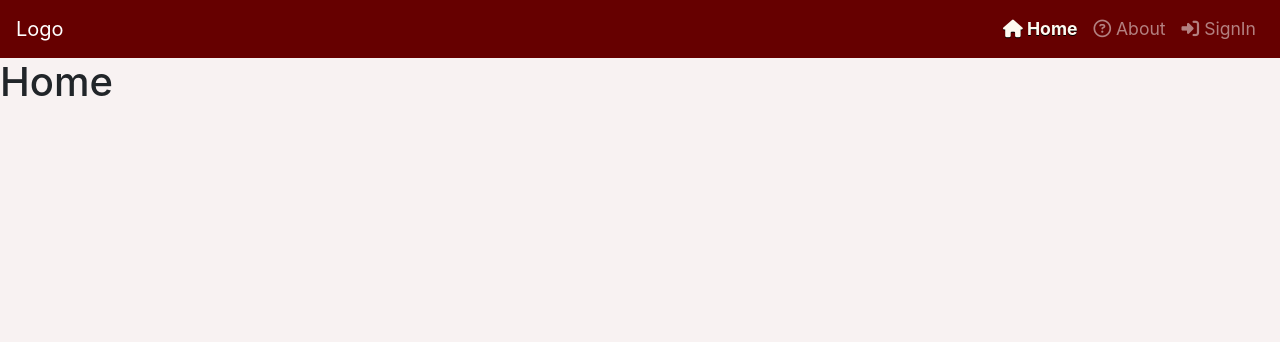
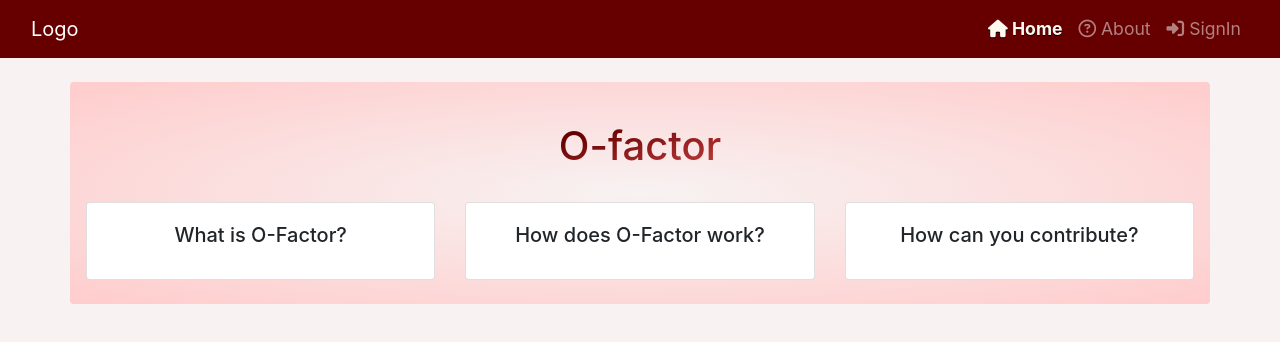
Before and after one commit to iamakshat01/bloodfinder-frontend, a React (Create React App) app: page /home in a window 1280 px wide. Shown: the top 342 px of the page. Built offline with nearby package versions, Linux system fonts and the light colour scheme; no server answers.

Commit message:
Upgraded Nav

```diff
--- a/public/index.html
+++ b/public/index.html
@@ -25,7 +25,7 @@
       work correctly both with client-side routing and a non-root public URL.
       Learn how to configure a non-root public URL by running `npm run build`.
     -->
-    <title>O-Factor</title>
+    <title>O-factor</title>
   </head>
   <body>
     <noscript>You need to enable JavaScript to run this app.</noscript>
--- a/src/components/HomeComponent.js
+++ b/src/components/HomeComponent.js
@@ -2,9 +2,44 @@ import React from 'react';
 
 const Home = () =>{
     return (
-        <h1>
-            Home
-        </h1>
+        <div className="container p-3 mygrad mt-4 rounded">
+            <div className="row p-2">
+                <div className="col-12 p-3">
+                    <div className="container">
+                        <h1 className="text-center"><span className="bg-grad-clip">O-factor</span></h1>
+                    </div>
+                </div>
+            </div>
+            <div className="row p2">
+                <div className="col-12 col-md-4 mb-2">
+                    <div className="card">
+                        <div className="card-body">
+                            <div className="card-title text-center">
+                                <h5>What is O-Factor?</h5>
+                            </div>
+                        </div>
+                    </div>
+                </div>
+                <div className="col-12 col-md-4 mb-2">
+                    <div className="card">
+                        <div className="card-body">
+                            <div className="card-title text-center">
+                                <h5>How does O-Factor work?</h5>
+                            </div>
+                        </div>
+                    </div>
+                </div>
+                <div className="col-12 col-md-4">
+                    <div className="card">
+                        <div className="card-body">
+                            <div className="card-title text-center">
+                                <h5>How can you contribute?</h5>
+                            </div>
+                        </div>
+                    </div>
+                </div>
+            </div>
+        </div>
     );
 };
 
--- a/src/components/NavComponent.js
+++ b/src/components/NavComponent.js
@@ -23,36 +23,38 @@ function NavItems(props){
     }
     else if(props.user && props.category==='med'){
         items.push([
-            <li className='nav-item' key='medReqGen'>
-                <NavLink  activeStyle={{color: 'floralwhite', fontWeight: 'bold', textShadow: 'black 0px 1px'}} className='nav-link' to={`/med/${props.user._id}/generateRequest`} > <i class="fab fa-creative-commons-sampling"></i> Generate Request</NavLink>
-            </li>,
-            <li className='nav-item' key='medReqs'>
-                <NavLink  activeStyle={{color: 'floralwhite', fontWeight: 'bold', textShadow: 'black 0px 1px'}} className='nav-link' to={`/med/${props.user._id}/requests`} > <i className='far fa-paper-plane' /> Requests</NavLink>
-            </li>,
-            <li className='nav-item' key='medProfile'>
-                <NavLink  activeStyle={{color: 'floralwhite', fontWeight: 'bold', textShadow: 'black 0px 1px'}} className='nav-link' to={`/med/${props.user._id}/profile`} > <i className='far fa-user-circle' /> Profile</NavLink>
-            </li>,
             <li className='nav-item' key='about'>
                 <NavLink  activeStyle={{color: 'floralwhite', fontWeight: 'bold', textShadow: 'black 0px 1px'}} className='nav-link' to='/about'> <i className='far fa-question-circle' /> About</NavLink>
             </li>,
-            <li className='nav-item' key='medSignOut'>
-                <NavLink  activeStyle={{color: 'floralwhite', fontWeight: 'bold', textShadow: 'black 0px 1px'}} onClick={props.logOut} className='nav-link' to='/auth/signout' > SignOut</NavLink>
+            <li className='nav-item dropdown' key="med">
+                <a className="nav-link dropdown-toggle" href="#" id="navbarDropdown1" role="button" data-toggle="dropdown" aria-haspopup="true" aria-expanded="false">
+                    <span className="rounded-circle bg-success">{props.user.name}</span>
+                </a>
+                <div className="dropdown-menu dropdown-menu-md-right" aria-labelledby="navbarDropdown1">
+                    <NavLink  activeStyle={{color: 'floralwhite', fontWeight: 'bold', textShadow: 'black 0px 1px'}} className='nav-link dropdown-item' to={`/med/${props.user._id}/generateRequest`} > <i class="fab fa-creative-commons-sampling"></i> Generate Request</NavLink>
+                    <NavLink  activeStyle={{color: 'floralwhite', fontWeight: 'bold', textShadow: 'black 0px 1px'}} className='nav-link dropdown-item' to={`/med/${props.user._id}/requests`} > <i className='far fa-paper-plane' /> Requests</NavLink>
+                    <NavLink  activeStyle={{color: 'floralwhite', fontWeight: 'bold', textShadow: 'black 0px 1px'}} className='nav-link dropdown-item' to={`/med/${props.user._id}/profile`} > <i className='far fa-user-circle' /> Profile</NavLink>
+                    <div class="dropdown-divider"></div>
+                    <NavLink  activeStyle={{color: 'floralwhite', fontWeight: 'bold', textShadow: 'black 0px 1px'}} onClick={props.logOut} className='nav-link dropdown-item' to='/auth/signout' > SignOut</NavLink>
+                </div>
             </li>
         ]);
     }
     else if(props.user && props.category==='donor'){
         items.push([
-            <li className='nav-item' key='donorInbox'>
-                <NavLink  activeStyle={{color: 'floralwhite', fontWeight: 'bold', textShadow: 'black 0px 1px'}} className='nav-link' to={`/donor/${props.user._id}/inbox`} > <i className='fas fa-inbox' /> Inbox</NavLink>
-            </li>,
-            <li className='nav-item' key='donorProfile'>
-                <NavLink  activeStyle={{color: 'floralwhite', fontWeight: 'bold', textShadow: 'black 0px 1px'}} className='nav-link' to={`/donor/${props.user._id}/profile`} > <i className='far fa-user-circle' /> Profile</NavLink>
-            </li>,
             <li className='nav-item' key='about'>
                 <NavLink  activeStyle={{color: 'floralwhite', fontWeight: 'bold', textShadow: 'black 0px 1px'}} className='nav-link' to='/about'> <i className='far fa-question-circle' /> About</NavLink>
             </li>,
-            <li className='nav-item' key='donorSignOut'>
-                <NavLink  activeStyle={{color: 'floralwhite', fontWeight: 'bold', textShadow: 'black 0px 1px'}} className='nav-link' onClick={props.logOut} to='/auth/signout' > <i className='fas fa-sign-out-alt' /> SignOut</NavLink>
+            <li className='nav-item dropdown' key="donor">
+                <a className="nav-link dropdown-toggle" href="#" id="navbarDropdown2" role="button" data-toggle="dropdown" aria-haspopup="true" aria-expanded="false">
+                    <span className="rounded-circle b-2 p-2">{props.user.name}</span>
+                </a>
+                <div className="dropdown-menu dropdown-menu-md-right mybg-dark" aria-labelledby="navbarDropdown2">
+                    <NavLink  activeStyle={{color: 'floralwhite', fontWeight: 'bold', textShadow: 'black 0px 1px'}} className='nav-link dropdown-item' to={`/donor/${props.user._id}/inbox`} > <i className='fas fa-inbox' /> Inbox</NavLink>
+                    <NavLink  activeStyle={{color: 'floralwhite', fontWeight: 'bold', textShadow: 'black 0px 1px'}} className='nav-link dropdown-item' to={`/donor/${props.user._id}/profile`} > <i className='far fa-user-circle' /> Profile</NavLink>
+                    <div className="dropdown-divider"></div>
+                    <NavLink  activeStyle={{color: 'floralwhite', fontWeight: 'bold', textShadow: 'black 0px 1px'}} className='nav-link dropdown-item' onClick={props.logOut} to='/auth/signout' > <i className='fas fa-sign-out-alt' /> SignOut</NavLink>
+                </div>
             </li>
         ]);
     }
@@ -86,6 +88,7 @@ class Navbar extends Component{
     render(){
         return (
             <nav className='navbar container-fluid navbar-expand-md navbar-dark mybg-dark'>
+            <div className='container-fluid'>
                 <Link className='navbar-brand' to='/home'>Logo</Link>
                 <button type="button" className='navbar-toggler' data-target='#navbar' data-toggle='collapse'>
                     <span className='navbar-toggler-icon'></span>
@@ -95,6 +98,7 @@ class Navbar extends Component{
                         <NavItems user={this.props.user} category={this.props.category} logOut={this.props.logOut} />
                     </ul>
                 </div>
+            </div>
             </nav>
         );
     }
--- a/src/index.css
+++ b/src/index.css
@@ -18,10 +18,13 @@ body {
 }
 
 .mybg-dark {
-  color: rgb(255, 250, 240);
+  color: var(--snow);
   background-color: var(--blood-red);
 }
 
+.mygrad {
+  background: var(--blood-red) radial-gradient(var(--snow) 0%, var(--baby-pink) 100%);
+}
 
 nav ul {
   font-size: 110%;
@@ -34,3 +37,27 @@ NavLink {
 NavLink:hover {
   font-weight: bold;
 }
+
+.dropdown-menu{
+  border-top: 2px solid var(--snow) !important;
+}
+
+.dropdown-item{
+  color: var(--snow);
+  background: var(--blood-red);
+}
+
+.dropdown-item:hover{
+  color: var(--blood-red) !important;
+  background: var(--snow) !important;
+}
+
+.dropdown-divider{
+  color: var(--snow)
+}
+
+.bg-grad-clip{
+  background: var(--blood-red) linear-gradient(to right bottom,var(--blood-red) 20%,var(--madder-lake) 100%);
+  background-clip: text;
+  -webkit-text-fill-color: transparent;
+}
```
